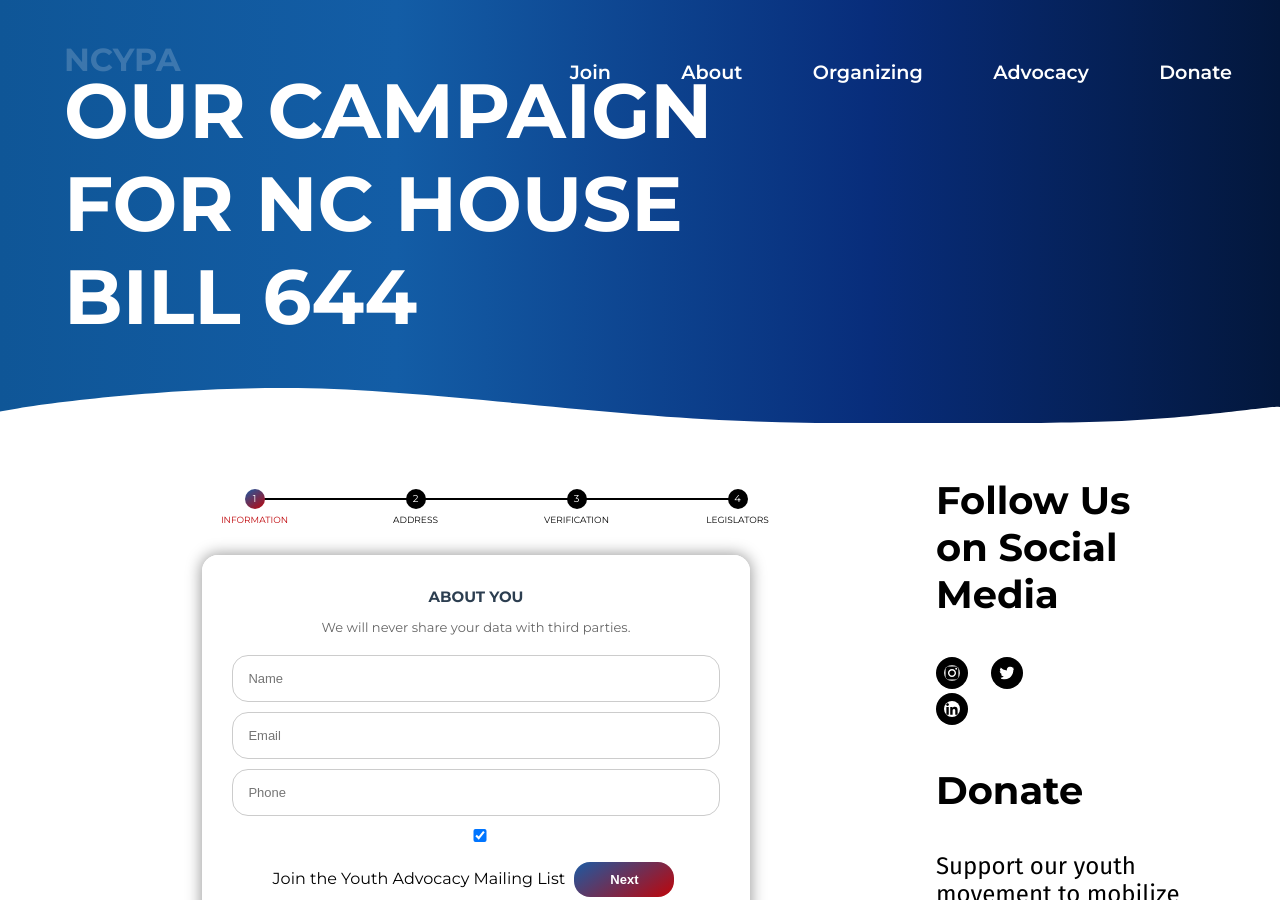
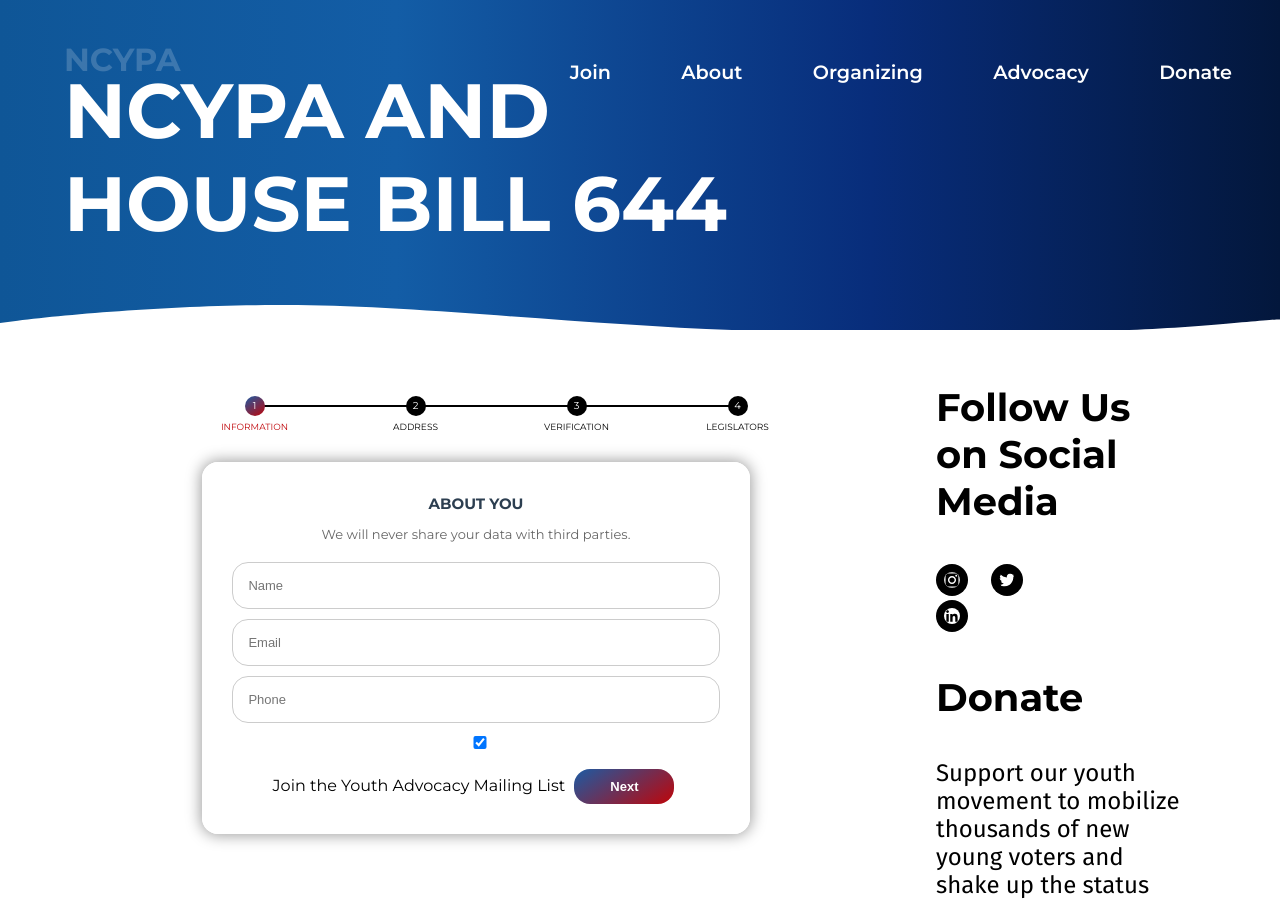
Before and after one commit to JacksonMeade/ncypa, a Jekyll site: the page built from social-media-bill-landing.html, in a window 1280 px wide and 900 px high. Built offline with Jekyll 4.4.1, drawn with Linux system fonts in a browser that asks for light colours; nearby versions of some CDN libraries; a script that is not in the unit is left out.

Commit message:
change title, shorter

```diff
--- a/social-media-bill-landing.html
+++ b/social-media-bill-landing.html
@@ -1,6 +1,6 @@
 ---
 layout: post
-title: "Our Campaign for NC House Bill 644"
+title: "NCYPA and House Bill 644"
 css-addons:
   - social-media-bill.css
 js-addons:
```
